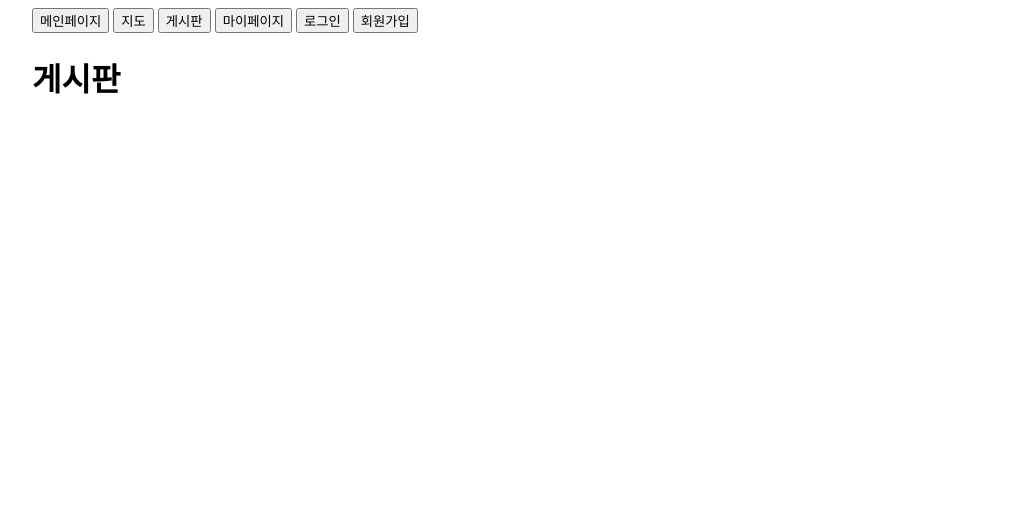
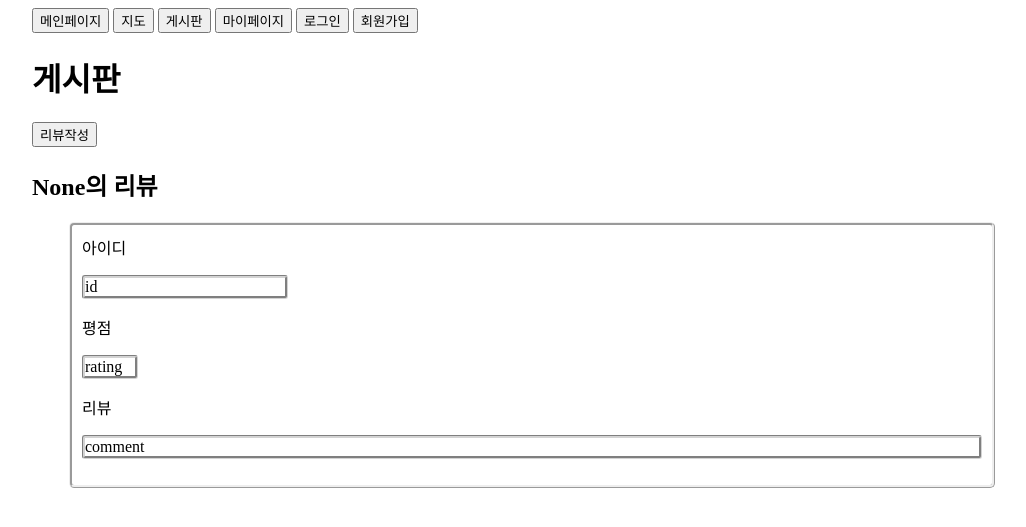
Before and after one commit to JinhwanU/gangchu, a Flask app: page /board in a window 1280 px wide. Shown: the top 527 px of the page, without its empty margins (108-1134 px from the left). Run offline with Flask 2, Linux system fonts and the light colour scheme; data that the repository does not hold is empty.

Commit message:
중간검검전 1차 업로드
1차 업로드

```diff
--- a/app.py
+++ b/app.py
@@ -16,6 +16,11 @@ db = client.gangchu
 def home():
     return render_template('main.html')
 
+@app.route('/readList', methods=['GET'])
+def read_list():
+    class_list = list(db.mystar.find({}, {'_id': False}))
+    return jsonify({'result': 'success', 'stars_list': class_list})
+
 
 @app.route('/map')
 def route_map():
@@ -24,7 +29,24 @@ def route_map():
 
 @app.route('/board')
 def route_board():
-    return render_template('board.html')
+    title_receive = request.args.get('title')
+    review_list = list(db.review.find({'title': title_receive}, {'_id': False}))
+    return render_template('board.html', review_list=review_list, title=title_receive)
+
+@app.route('/writeBoard', methods=['POST'])
+def write_review():
+    # 1. 클라이언트로부터 데이터를 받기
+    id_receive = request.form["id_give"]
+    rating_receive = request.form["rating_give"]
+    review_receive = request.form["review_give"]
+    title_receive = request.form["title_give"]
+    doc = {
+        'id': id_receive, 'rating': rating_receive,
+        'title': title_receive, 'review': review_receive,
+    }
+    db.review.insert_one(doc)
+
+    return jsonify({'result': 'success'})
 
 
 @app.route('/mypage')
--- a/templates/board.html
+++ b/templates/board.html
@@ -1,5 +1,101 @@
 {% extends 'index.html' %}
 {% block content %}
+<style>
+        .board_wrap {
+            width: 900px;
+            margin: auto;
+            padding: 10px;
+            border: ridge;
+            border-radius: 5px;
+        }
 
+        .board_border {
+            border: groove lightgrey;
+            border-radius: 3px;
+        }
+    </style>
+    <script>
+        function openClose() {
+            console.log($('#post-box').css('display'))
+            // id 값 post-box의 display 값이 block 이면(= 눈에 보이면)
+            if ($('#post-box').css('display') == 'flex') {
+                // post-box를 가리고
+                $('#post-box').css('display','none');
+            } else {
+                // 아니면(눈에 보이지 않으면) post-box를 펴라
+                $('#post-box').css('display','');
+                // 다시 버튼을 클릭하면, 박스 닫기를 할 수 있게 텍스트 바꿔두기
+            }
+        }
+        function writeReview(){
+            let id = $('#user_id').val()
+            let rating = $('#rating').val()
+            let review = $('#review').val()
+            let title = $('#title').text()
+            $.ajax({
+                type: "POST",
+                url: "/writeBoard",
+                data: {
+                    id_give: id, rating_give: rating,
+                    review_give: review, title_give: title,
+                },
+                success: function (response) { // 성공하면
+                    if (response["result"] == "success") {
+                        window.location.reload()
+                    }
+                }
+            })
+        }
+    </script>
 <h1> 게시판 </h1>
+    <body>
+<p style="display: none" id="title">{{title}}</p>
+<button type="button" class="btn btn-secondary btn-sm" onclick="openClose()">리뷰작성</button>
+<div class="row g-3 board_wrap" id="post-box" style="display: none">
+    <div class="col-md-6">
+        <label for="user_id" class="form-label">아이디</label>
+        <input type="text" class="form-control" id="user_id" style="width: 200px">
+    </div>
+    <div class="col-md-6">
+        <label for="rating" class="form-label">평점</label>
+        <input type="number" class="form-control" id="rating" min="1" max="5" value="5" style="width: 50px">
+    </div>
+    <div class="col-12">
+        <label for="review" class="form-label">리뷰</label>
+        <textarea class="form-control" id="review" rows="3"> </textarea>
+    </div>
+    <button onclick="writeReview()">제출</button>
+</div>
+<h2>{{title}}의 리뷰</h2>
+<div class="row g-3 board_wrap">
+    <div class="col-md-6">
+        <label for="user_id" class="form-label">아이디</label>
+        <p class="board_border" style="width: 200px"> id </p>
+    </div>
+    <div class="col-md-6">
+        <label for="rating" class="form-label">평점</label>
+        <p class="board_border" style="width: 50px"> rating </p>
+    </div>
+    <div class="col-12">
+        <label for="review" class="form-label">리뷰</label>
+        <p class="board_border">comment
+        <p/>
+    </div>
+</div>
+{% for i in review_list %}
+<div class="row g-3 board_wrap">
+    <div class="col-md-6">
+        <label for="user_id" class="form-label">아이디</label>
+        <p class="board_border" style="width: 200px"> {{i['id']}} </p>
+    </div>
+    <div class="col-md-6">
+        <label for="rating" class="form-label">평점</label>
+        <p class="board_border" style="width: 50px"> {{i['rating']}} </p>
+    </div>
+    <div class="col-12">
+        <label for="review" class="form-label">리뷰</label>
+        <p class="board_border"> {{i['review']}}<p/>
+    </div>
+</div>
+{% endfor%}
 {% endblock %}
```
Also changed, not shown: templates/addOnlineClass.py (added, +58 -0 lines), templates/main.html (+48 -1 lines).
